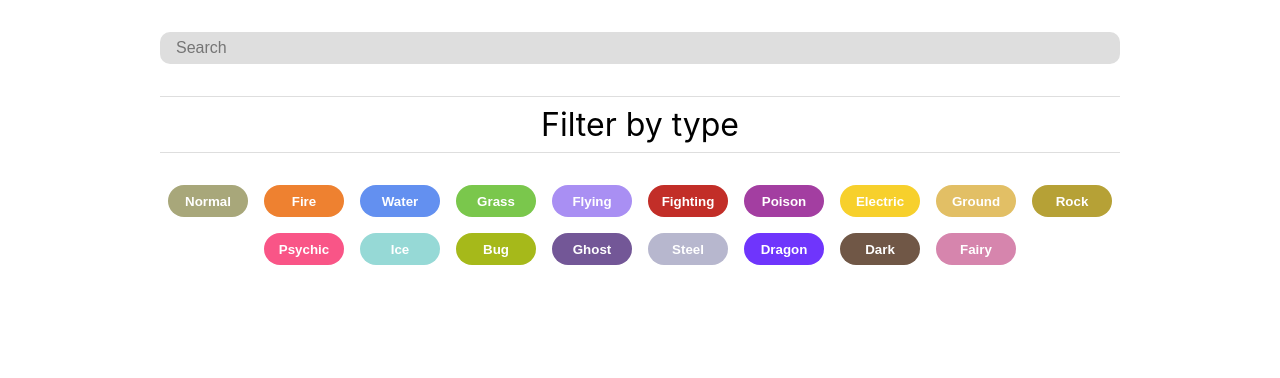
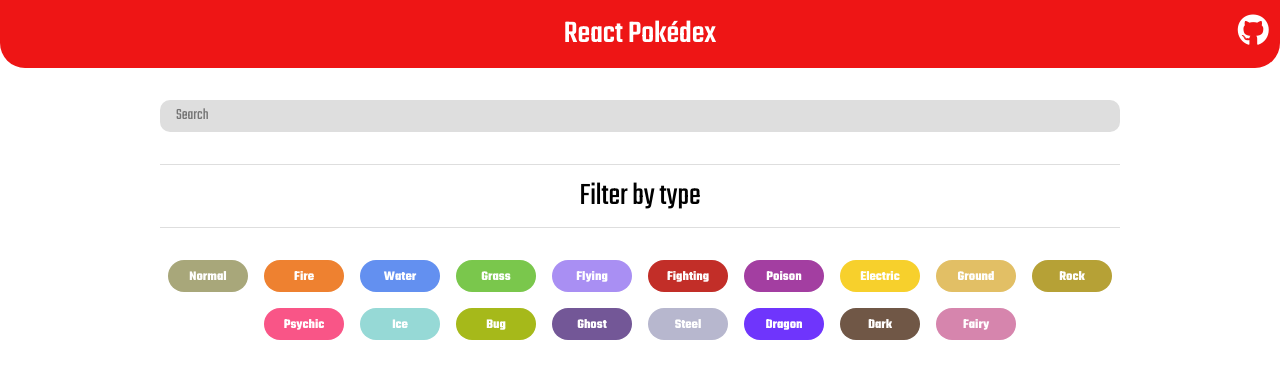
Before and after one commit to jacekkonieczny/react-pokedex, a React (Create React App) app: page / in a window 1280 px wide. Shown: the top 378 px of the page. Built offline with nearby package versions, Linux system fonts and the light colour scheme.

Commit message:
page header + font

```diff
--- a/src/App.js
+++ b/src/App.js
@@ -1,11 +1,13 @@
 import SearchPokemon from "./components/SearchPokemon";
+import Header from "./components/Header";
 import "./scss/App.scss"
+
 
 function App() {
   return (
     <div className="App">
-      <SearchPokemon />
-
+        <Header />
+        <SearchPokemon />
     </div>
   );
 }
--- /dev/null
+++ b/src/components/Header.js
@@ -0,0 +1,13 @@
+import React from 'react';
+
+function Header() {
+    return (
+        <div className="page-header">
+            <div className="empty"/>
+            <a className="home-link" href="/">React Pokédex</a>
+            <a className="github-link" href="https://github.com/jacekkonieczny/react-pokedex" target="_blank"><i className="fa-brands fa-github" /></a>
+        </div>
+    );
+}
+
+export default Header;
--- a/src/scss/App.scss
+++ b/src/scss/App.scss
@@ -1,8 +1,11 @@
+@import url('https://fonts.googleapis.com/css2?family=Teko:wght@300;400;500;600;700&display=swap');
 @import "colors";
 @import "SearchPokemon";
+@import "Header";
 
 * {
   box-sizing: border-box;
   margin: 0;
   padding: 0;
+  font-family: 'Teko', sans-serif;
 }
--- /dev/null
+++ b/src/scss/Header.scss
@@ -0,0 +1,37 @@
+.page-header {
+  position: sticky;
+  display: flex;
+  justify-content: space-between;
+  align-items: center;
+  background-color: #ee1515;
+  border-bottom-left-radius: 25px;
+  border-bottom-right-radius: 25px;
+  padding: 0.7rem;
+
+  .home-link {
+    font-size: 2rem;
+    font-weight: 500;
+    text-decoration: none;
+    color: white;
+
+    &:hover {
+      color: #020202;
+    }
+  }
+
+  .github-link {
+    font-size: 2rem;
+    text-decoration: none;
+    color: white;
+
+    &:hover {
+      color: #020202;
+    }
+  }
+
+  .empty {
+    height: 46px;
+    width: 31px;
+  }
+
+}
```
